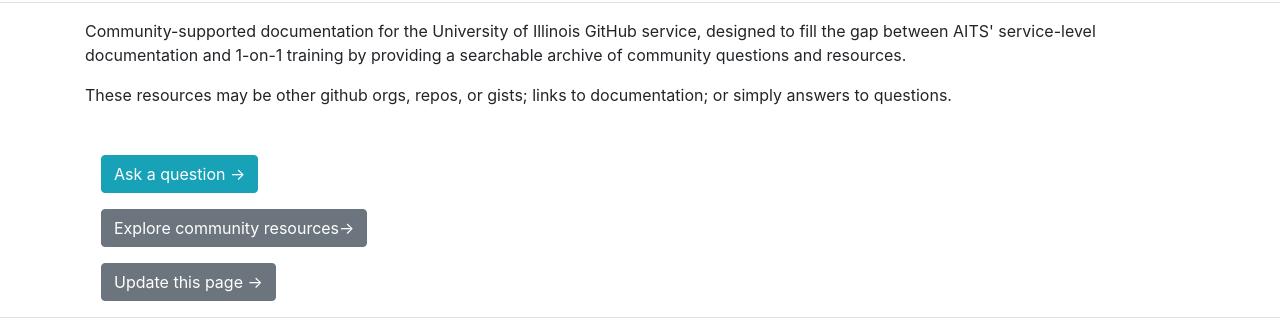
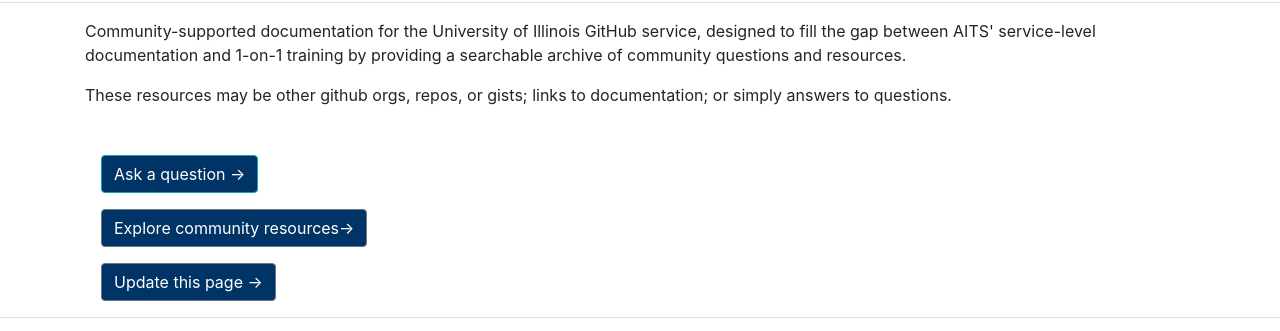
Before and after one commit to uillinois-community/uillinois-community.github.io, an Eleventy site: page index.md in a window 1280 px wide. Shown: the part 134-465 px from the top of the page. Built offline with nearby package versions, Linux system fonts and the light colour scheme; Eleventy itself is replaced by a stand-in of ours; files that its build step writes are made by us from their sources.

Commit message:
Fix un-applied stylesheet.

```diff
--- a/_includes/layout.njk
+++ b/_includes/layout.njk
@@ -12,9 +12,9 @@
   <meta name="viewport" content="width=device-width, initial-scale=1" />
   <meta name="robots" content="noindex, nofollow" />
 
-  <link rel="styleheet" type="text/css" href="/css/illinois-system.css" />
   <link rel="stylesheet" href="https://stackpath.bootstrapcdn.com/bootstrap/4.5.2/css/bootstrap.min.css"
     integrity="sha384-JcKb8q3iqJ61gNV9KGb8thSsNjpSL0n8PARn9HuZOnIxN0hoP+VmmDGMN5t9UJ0Z" crossorigin="anonymous" />
+  <link rel="stylesheet" type="text/css" href="/css/illinois-system.css" />
 
   <meta name="theme-color" content="#fafafa">
 
```
